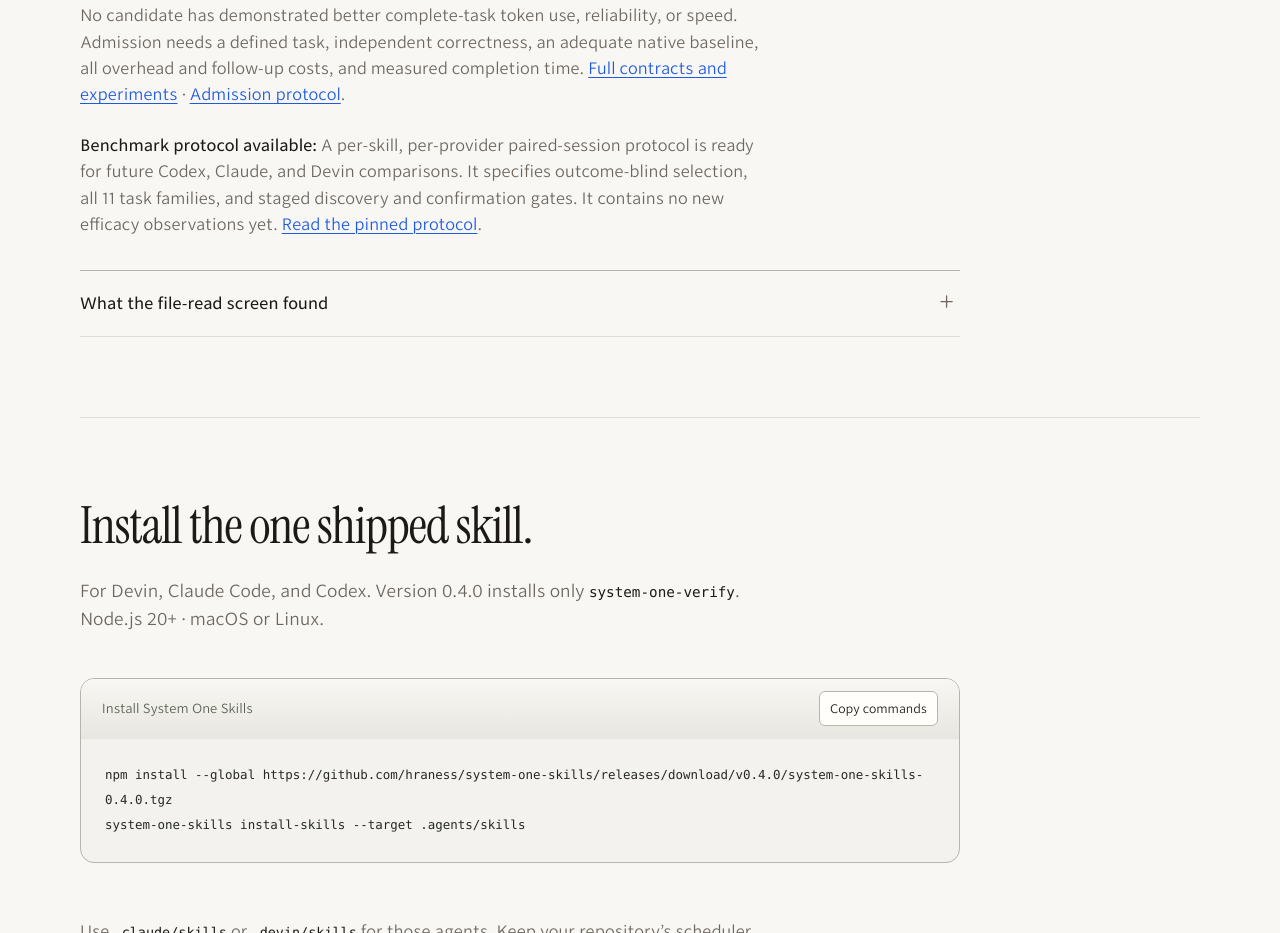
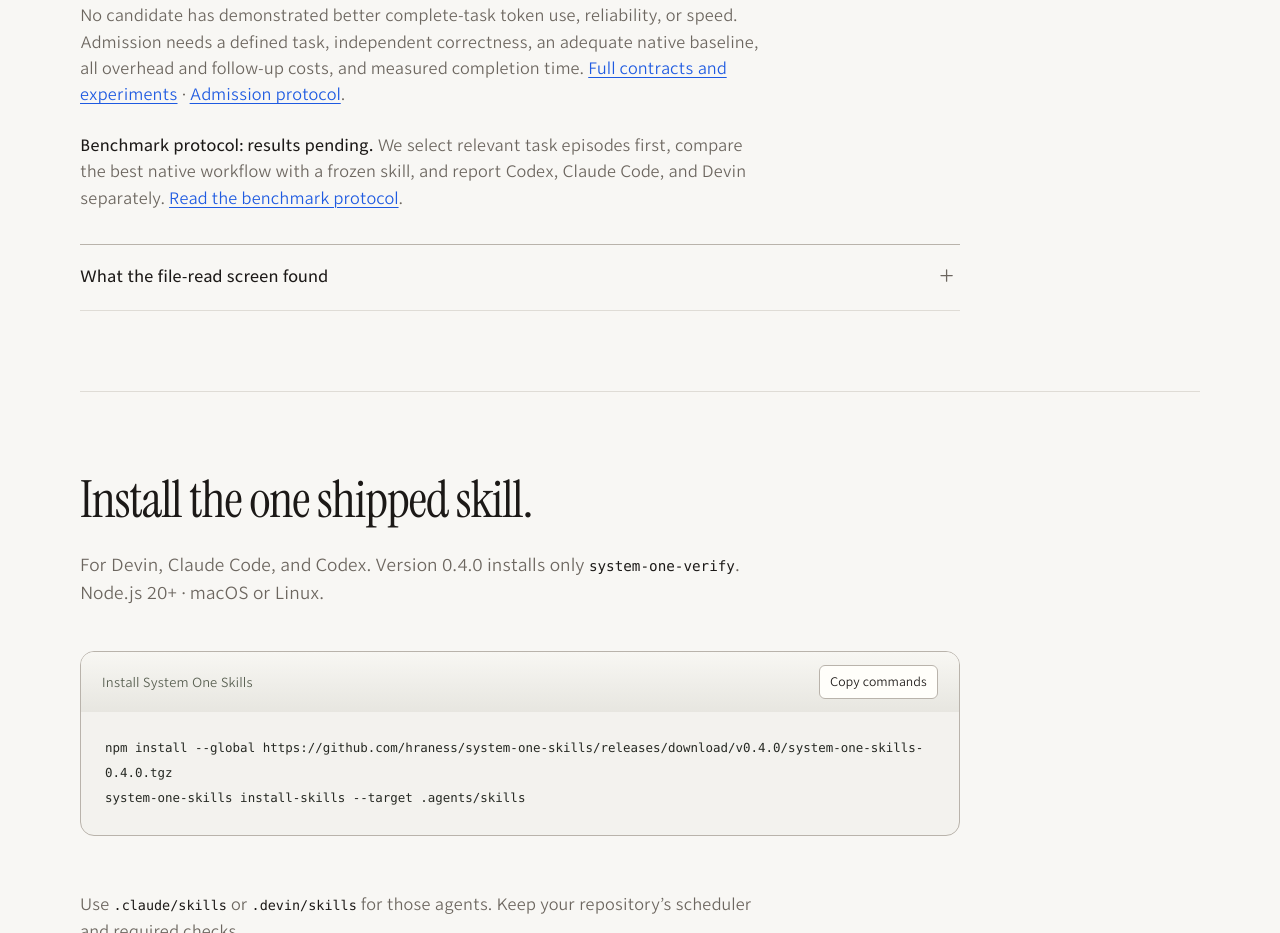
Before and after one commit to hraness/sys1, a website: page site/skills.html in a window 1280 px wide. Shown: the part 4994-5927 px from the top of the page. Drawn offline with Linux system fonts and the light colour scheme.

Commit message:
Clarify pending benchmark protocol

```diff
--- a/site/skills.html
+++ b/site/skills.html
@@ -101,7 +101,7 @@
 <article class="skill-candidate" aria-labelledby="candidate-9"><div><h3 id="candidate-9"><code>system-one</code></h3><p class="skill-status">Inactive</p></div><div><h4>Proposed payoff</h4><p>Choose the smallest useful skill, including no skill.</p><p class="candidate-limit">One shipped skill does not justify another routing layer.</p></div><div><h4>Use today</h4><p>Expose the one relevant skill and choose native tools directly.</p></div></article></div>
         <p class="skills-prose"><strong>The next useful experiment:</strong> keep every reported failure location and a full-log line index in a compact failure manifest. The current summary omitted six of seven locations; the separate diagnosis comparison needed an extra read, though it did not show that the omissions caused it. Focused search with needed source lines is the other priority. Both still have to beat native tools on a correct completed task.</p>
         <p class="skills-prose">No candidate has demonstrated better complete-task token use, reliability, or speed. Admission needs a defined task, independent correctness, an adequate native baseline, all overhead and follow-up costs, and measured completion time. <a href="https://github.com/hraness/system-one-skills/blob/8489a3361ea192e94784c043eae53444aa908cf5/docs/SKILL-CATALOG.md">Full contracts and experiments</a> · <a href="https://github.com/hraness/system-one-skills/blob/8489a3361ea192e94784c043eae53444aa908cf5/bench/TRIALS.md">Admission protocol</a>.</p>
-        <p class="skills-prose"><strong>Benchmark protocol available:</strong> A per-skill, per-provider paired-session protocol is ready for future Codex, Claude, and Devin comparisons. It specifies outcome-blind selection, all 11 task families, and staged discovery and confirmation gates. It contains no new efficacy observations yet. <a href="https://github.com/hraness/system-one-skills/commit/f316c1cd7369fe5bdd2f18de4c815e7b4f6ba6c3">Read the pinned protocol</a>.</p>
+        <p class="skills-prose"><strong>Benchmark protocol: results pending.</strong> We select relevant task episodes first, compare the best native workflow with a frozen skill, and report Codex, Claude Code, and Devin separately. <a href="https://github.com/hraness/system-one-skills/blob/c4c9a40155ec952b5ac0640ded722901abf07555/docs/BENCHMARK-HARNESS.md">Read the benchmark protocol</a>.</p>
         <div class="question-list skills-notes"><details><summary>What the file-read screen found<svg class="disclosure-icon" width="20" height="20" viewBox="0 0 24 24" fill="none" stroke="currentColor" stroke-width="1.6" stroke-linecap="round" aria-hidden="true"><path d="M5 12h14"/><path class="disclosure-vertical" d="M12 5v14"/></svg></summary><div class="skills-note-body"><p>A retrospective screen of 1,200 file reads found 74 reads repeating the exact query and output within the same session. Those repeats contained 12,485 of 1,143,648 observed read-output text tokens: just 1.09% before any reuse overhead or freshness checks. This is an optimistic deletion ceiling, not measured savings. Necessary rereads cannot be assumed redundant, and no read-cache skill is admitted. <a href="https://github.com/hraness/system-one-skills/blob/8489a3361ea192e94784c043eae53444aa908cf5/docs/CANDIDATE-OPPORTUNITIES.md">Screen methods and limits</a>.</p></div></details></div>
       </section>
 
```
Also changed, not shown: .impeccable/surfaces/site-skills-html.md.
